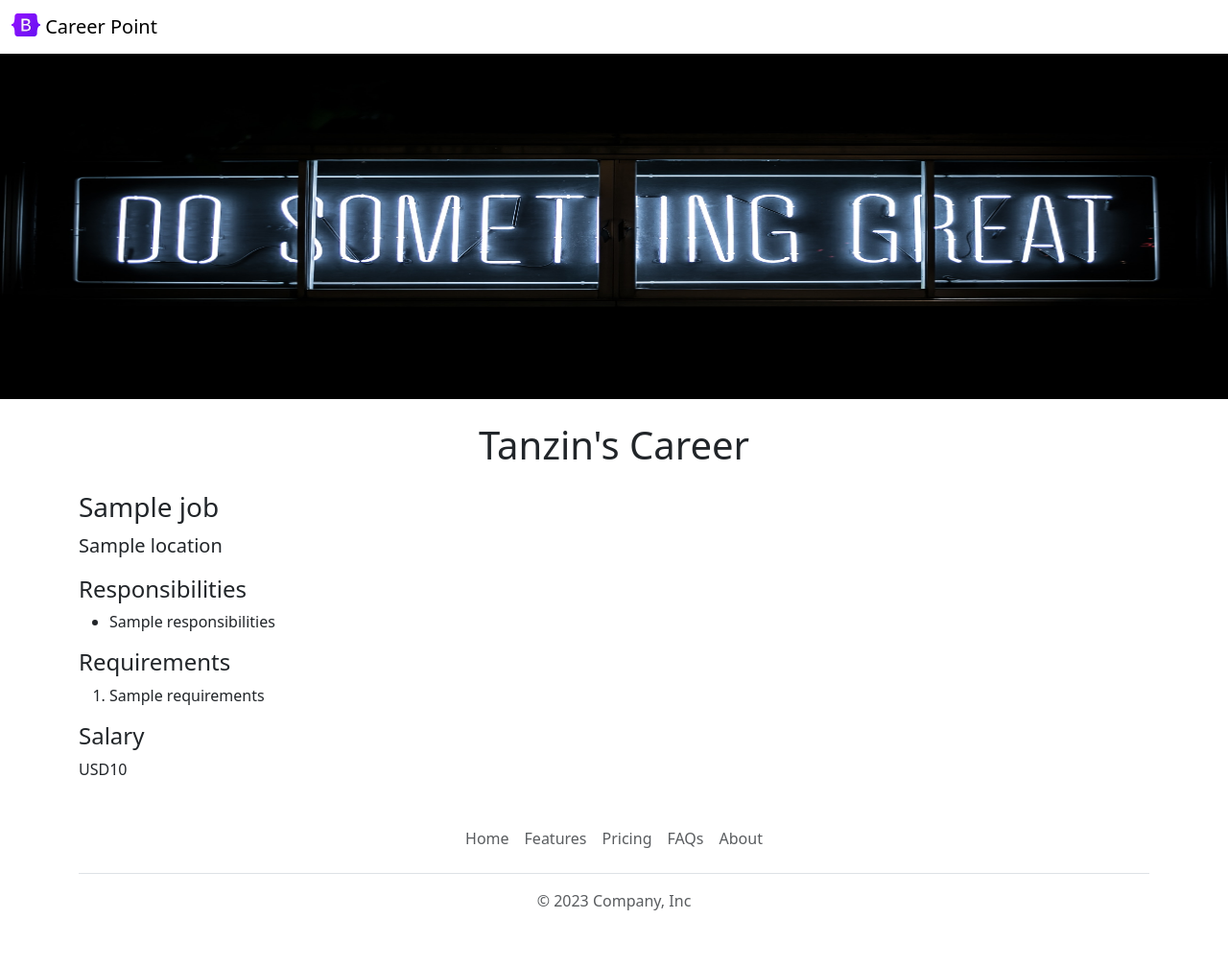
After one commit to tanzin706/Rakib-careers-website-2, a Flask app: template templates/jobpage.html in a window 1280 px wide. The commit adds this page. Shown: the whole page at 96% size. Run offline with Flask 3, Linux system fonts and the light colour scheme; the template is opened without the code that fills it: most values are stand-ins (such as "Sample title", 1, 10 or a date in 2020).

Commit message:
dynamic pages for each job

```diff
--- a/app.py
+++ b/app.py
@@ -1,6 +1,5 @@
 from flask import Flask, render_template, jsonify
-from database import load_jobs_from_db
-from sqlalchemy import text
+from database import load_jobs_from_db, load_job_from_db
 
 app = Flask(__name__)
 
@@ -17,5 +16,13 @@ def list_jobs():
   return jsonify(jobs)
 
 
+@app.route("/job/<id>")
+def show_job(id):
+  job = load_job_from_db(id)
+  if not job:
+    return "Not Found", 404
+  return render_template('jobpage.html', job=job)
+
+
 if __name__ == "__main__":
   app.run(host='0.0.0.0', debug=True)
--- /dev/null
+++ b/templates/banner.html
@@ -0,0 +1,9 @@
+<style>
+    #banner{
+      height:360px;
+      width:100%;
+      object-fit:;
+      margin-bottom:16px;
+    }
+    </style>
+  <img class="img-fluid" id="banner" src="https://rakib-careers-website.rakibali2.repl.co/static/banner.jpg" >
--- /dev/null
+++ b/templates/bootstrap.html
@@ -0,0 +1,3 @@
+<meta charset="utf-8">
+    <meta name="viewport" content="width=device-width, initial-scale=1">
+    <link href="https://cdn.jsdelivr.net/npm/bootstrap@5.3.0/dist/css/bootstrap.min.css" rel="stylesheet" integrity="sha384-9ndCyUaIbzAi2FUVXJi0CjmCapSmO7SnpJef0486qhLnuZ2cdeRhO02iuK6FUUVM" crossorigin="anonymous">
--- a/templates/jobitem.html
+++ b/templates/jobitem.html
@@ -2,15 +2,15 @@
   <div class="col-10">
     <h4 style="color:rgb(120,120,120); margin-bottom:4px;">{{job['title']}}</h4>
     <div>
-      <b>Location:</b> {{job['location']}}
+      <b>Location:</b> {{job.location}}
     </div>
     {% if 'salary' in job%}
     <div>
-       <b>Salary:</b> {{job['salary']}}
+       <b>Salary:</b> {{job.salary}}
     </div>
     {% endif %}
   </div>
   <div class="col-2" style="margin:auto;">
-  <a href="mailto:tanzin706@gmail.com?subject=Application%20for%20{{job['title']}}&body=My%20name%3A%20%3Cname%20here%3E%0D%0AMy%20resume%3A%20%3Cresume%20link%3E%0D%0AMy%20linkedinId%3A%20%3Clinkedin%20link%3E"type="button" class="btn btn-outline-primary">Apply</a>
+  <a href="/job/{{job.id}}" type="button" class="btn btn-outline-primary float-right align-middle">Apply</a>
   </div>
 </div>
--- /dev/null
+++ b/templates/jobpage.html
@@ -0,0 +1,44 @@
+<!DOCTYPE html>
+<html>
+  <head>
+    <title>
+      {{job.title}} - Ali Careers
+    </title>
+    {% include 'bootstrap.html' %}
+  </head>
+  <body>
+    {% include 'nav.html' %}
+    {% include 'banner.html' %}
+
+    <div class="container">
+      <h1 class="text-center mt-2 mb-4">Tanzin's Career</h1>
+      <h3 class="mb-2">
+        {{job.title}}
+      </h3>
+      <p class="lead mt-0">{{job.location}}</p>
+
+      <h4>
+        Responsibilities
+      </h4>
+      <ul>
+        {% for line in job.responsibilities.split("\n") %}
+          <li>{{line}}</li>
+        {% endfor %}
+      </ul>
+      <h4>
+        Requirements
+      </h4>
+      <ol>
+        {% for line in job.requirements.split("\n") %}
+          <li>{{line}}</li>
+        {% endfor %}
+      </ol>
+      <h4>
+        Salary
+      </h4>
+      <p>{{job.currency}}{{job.salary}}</p>
+    </div>
+
+    {% include 'footer.html' %}
+  </body>
+</html>
--- a/templates/nav.html
+++ b/templates/nav.html
@@ -1,6 +1,6 @@
 <nav class="navbar shadow-sm fixed-top bg-white">
   <div class="container-fluid">
-    <a class="navbar-brand" href="#">
+    <a class="navbar-brand" href="/">
       <img src="static/bootstrap-logo.svg" alt="Logo" width="30" height="24" class="d-inline-block align-text-top">
       Career Point
     </a>
```
Also changed, not shown: database.py (+13 -0 lines), templates/home.html (+4 -12 lines).
